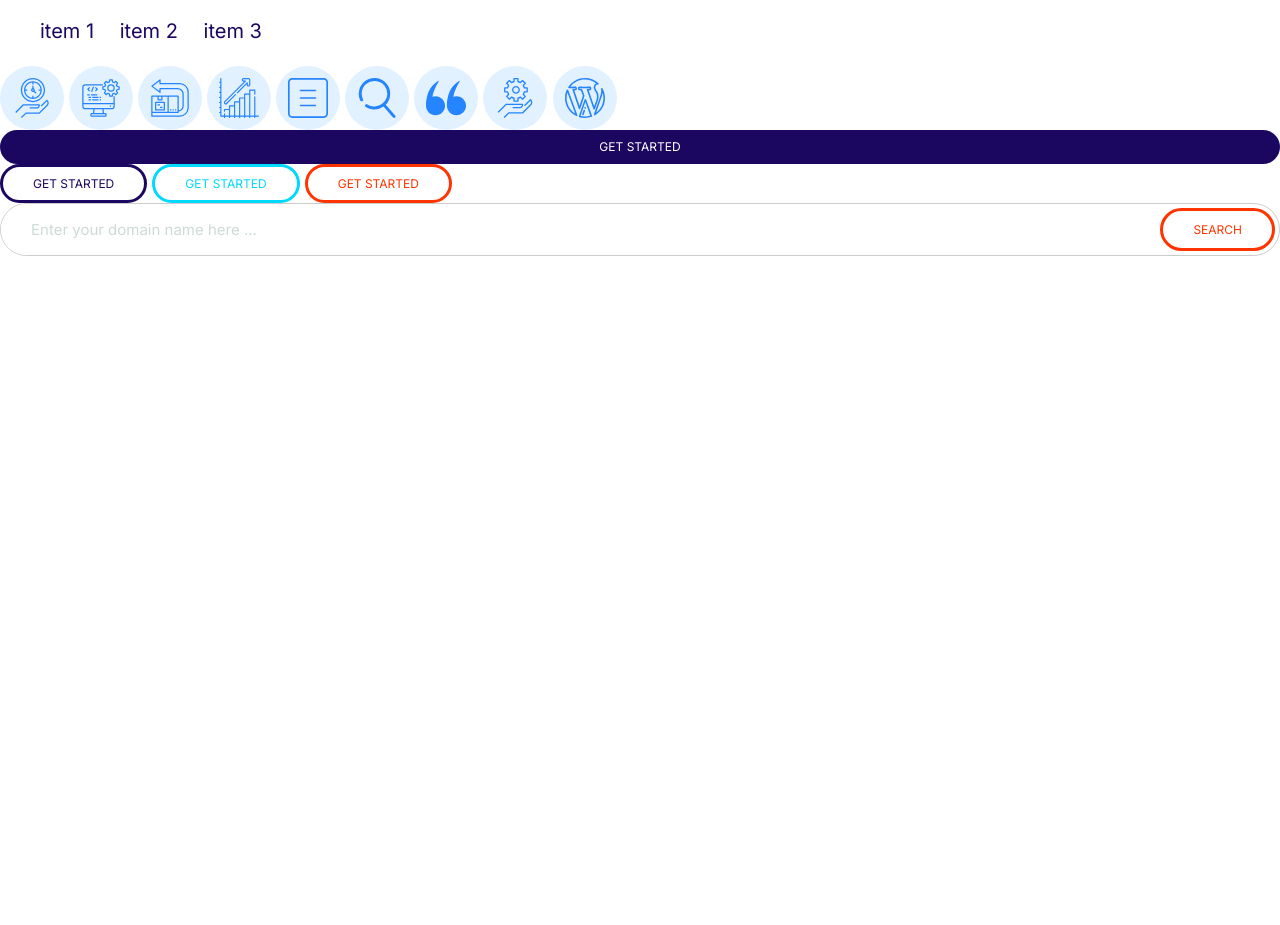
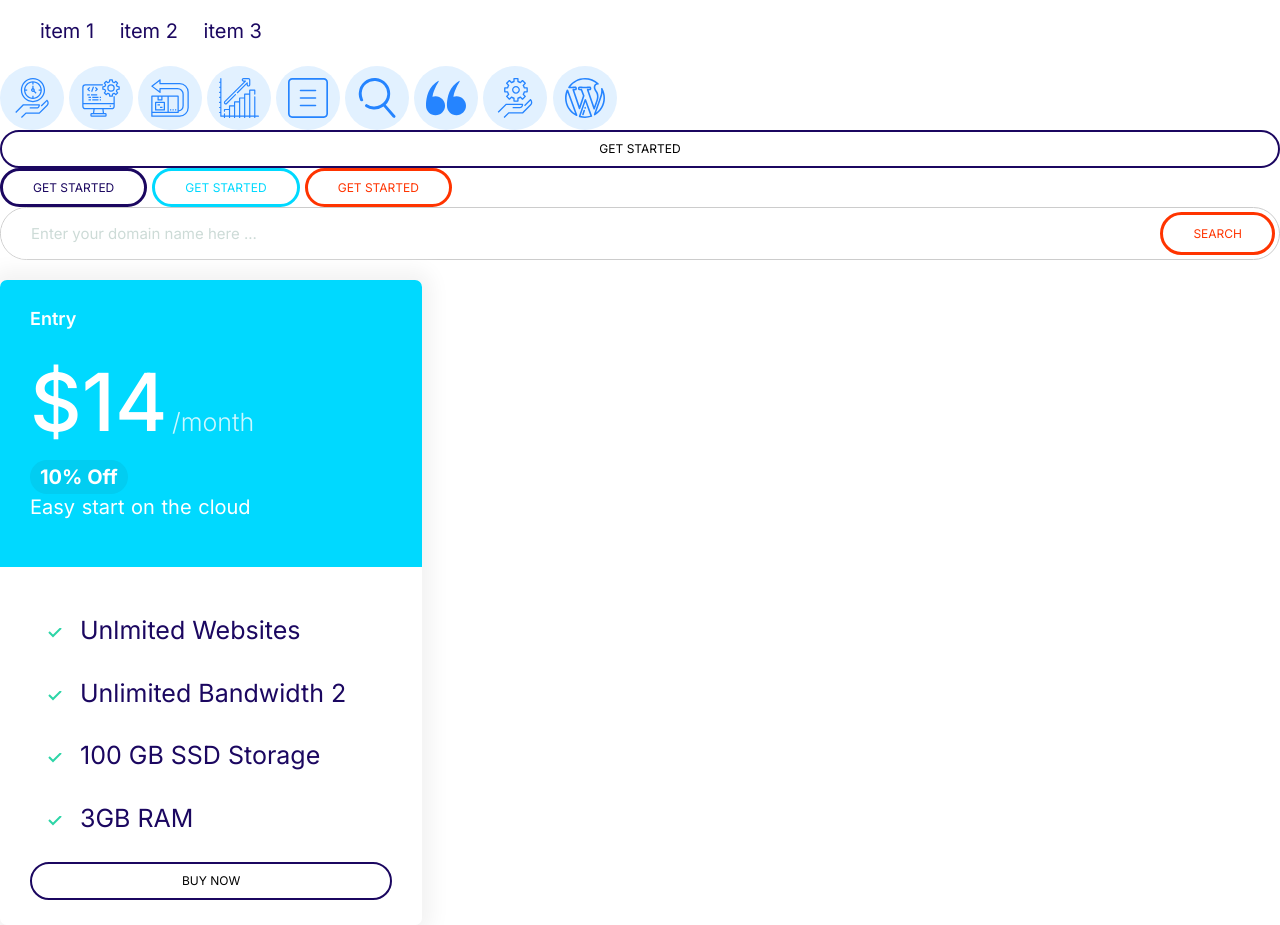
Before and after one commit to inaeon/cloudHostingProject, a plain HTML site: page index.html in a window 1280 px wide. Shown: the part 580-1505 px from the top of the page. Before the commit the page ends 836 px from the top, so only its background shows below. Drawn offline with Linux system fonts and the light colour scheme.

Commit message:
plan card layout

```diff
--- a/css/styles.css
+++ b/css/styles.css
@@ -105,6 +105,11 @@ a {
   font-size: 1.5rem;
 }
 
+.card--secondary .badges--secondary {
+  background-color: #02cdf1;
+  padding: 0.5rem 1rem;
+}
+
 @media and (min-width: 1024px) {
   .badges {
     font-size: 1.5rem;
@@ -132,9 +137,13 @@ a {
 }
 
 .list--tick .list__item {
-  padding-left: 2rem;
+  padding-left: 1rem;
 }
 
+.card .list__item {
+  margin-bottom: 2.5rem;
+  font-size: 2.5rem;
+}
 /* Icon Sections*/
 
 .icon {
@@ -204,8 +213,12 @@ a {
 .btn--block {
   width: 100%;
   display: inline-block;
-  background-color: var(--color-headings);
+  background-color: #fff;
+  border: 2px solid var(--color-headings);
+}
+.btn--block:hover {
   color: #fff;
+  background: var(--color-headings);
 }
 
 @media screen and (min-width: 1024px) {
@@ -251,3 +264,59 @@ a {
 .input-group .btn {
   margin: 4px;
 }
+
+/*Cards Section*/
+
+.card {
+  width: 100vw;
+  border-radius: 7px;
+  box-shadow: 0 0 20px 10px #f3f3f3;
+  overflow: hidden;
+  margin-top: 2rem;
+}
+
+.card__header,
+.card__body {
+  padding: 2.5rem 3rem;
+}
+
+.card--secondary {
+  background-color: var(--color-secondary);
+  color: #fff;
+  font-weight: 600;
+}
+
+.card--primary {
+  background-color: var(--color-primary);
+  color: #fff;
+  font-weight: 600;
+}
+
+.plan__heading {
+  margin-top: 0;
+  margin-bottom: 1rem;
+  font-weight: 600;
+}
+
+.plan__pricing {
+  font-size: 8rem;
+  font-weight: 500;
+}
+.plan__billing {
+  opacity: 0.8;
+  font-size: 2.5rem;
+  font-weight: 300;
+  margin-right: 10rem;
+}
+
+.plan__description {
+  word-spacing: 0.1rem;
+  font-size: 2rem;
+  font-weight: 400;
+}
+
+@media screen and (min-width: 1024px) {
+  .card {
+    width: 33vw;
+  }
+}
--- a/index.html
+++ b/index.html
@@ -103,4 +103,24 @@
     />
     <button class="btn btn--accent">Search</button>
   </div>
+  <div class="plan">
+    <div class="card">
+      <header class="card__header card--secondary">
+        <h4 class="plan__heading">Entry</h4>
+        <span class="plan__pricing">$14</span>
+        <span class="plan__billing">/month</span>
+        <span class="badges badges--secondary">10% Off</span>
+        <p class="plan__description">Easy start on the cloud</p>
+      </header>
+      <div class="card__body">
+        <ul class="list list--tick">
+          <li class="list__item">Unlmited Websites</li>
+          <li class="list__item">Unlimited Bandwidth 2</li>
+          <li class="list__item">100 GB SSD Storage</li>
+          <li class="list__item">3GB RAM</li>
+        </ul>
+        <button class="btn btn--block">Buy Now</button>
+      </div>
+    </div>
+  </div>
 </html>
```
Also changed, not shown: components/plans.html (added, +20 -0 lines).
